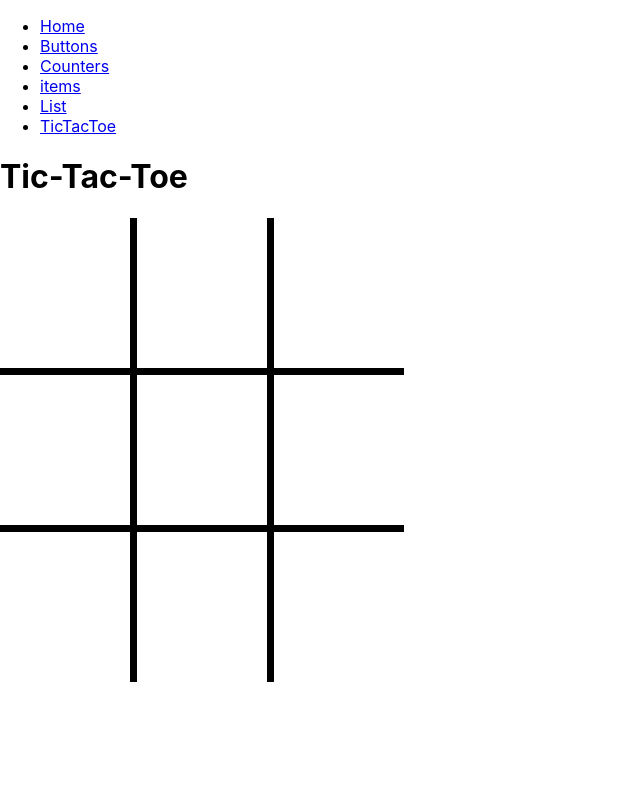
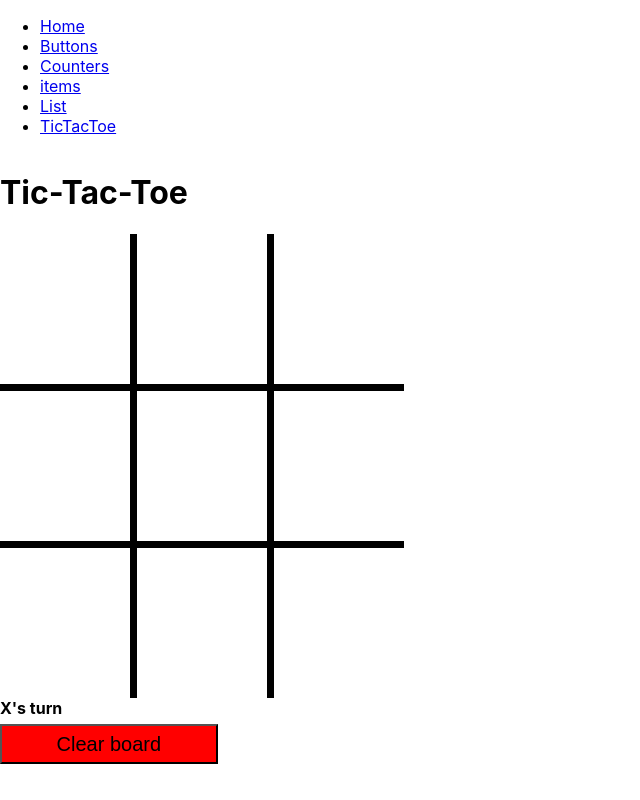
Before and after one commit to Sampo71/React_yes, a React (Create React App) app in the folder sk_react_harjotus/: page /ticTacToe in a window 1280 px wide. Shown: the whole page, without its empty margins (0-640 px from the left). Built offline with nearby package versions, Linux system fonts and the light colour scheme.

Commit message:
tic-tac-toe valmis

```diff
--- a/sk_react_harjotus/src/pages/Buttons.jsx
+++ b/sk_react_harjotus/src/pages/Buttons.jsx
@@ -7,7 +7,7 @@
     const[count2, setCount2,] = useState(0);
 
     function countClicks(){
-        setCount(count +1);
+        setCount(count +100);
     }
 
     function resetClicks(){
@@ -16,7 +16,7 @@
     }
 
     function countClicks2(){
-        setCount2(count2 +1)
+        setCount2(count2 +100)
     }
 
     return(
--- a/sk_react_harjotus/src/tictactoe/Tictactoe.css
+++ b/sk_react_harjotus/src/tictactoe/Tictactoe.css
@@ -26,3 +26,19 @@
 .b-right{
     border-right: 7px solid black;
 }
+
+.game{
+    font-weight: bold;
+    display:flex;
+    width:100%;
+    flex-direction: column;
+    color: black;
+}
+
+.game button{
+    width: 17%;
+    padding:0.5%;
+    margin-top: 0.5%;
+    margin-bottom: 1%;
+    font-size: 20px;
+}
--- a/sk_react_harjotus/src/tictactoe/Tictactoe.jsx
+++ b/sk_react_harjotus/src/tictactoe/Tictactoe.jsx
@@ -15,14 +15,19 @@
        const winner = checkWinner();
        if(winner){
         setStatus(`Winner: ${winner}`);
-       }
-    },[gameState])
+       }else if(!gameState.includes('')){
+        setStatus("Draw")
+       }else{
+            setStatus(`${isXTurn ? 'X' : 'O'}'s turn`)
+        }
+      },[gameState])
+
 
     const onSquareClick =(index)=>{
         let strings = Array.from(gameState);
 
         if(status.includes("Winner")){
-            return;
+                return;
         }
 
         if(strings[index] !== ''){
@@ -53,9 +58,28 @@
 
     return(
         <div>
+            <div className="game">
             <h1>Tic-Tac-Toe</h1>
             <Board gameState={gameState} onSquareClick={onSquareClick}/>
-            {status}
+            {!status.includes("Winner") &&(
+                <>
+                   <span>{status}</span>
+                   <button style={{background:"red"}} onClick ={()=>{
+                    setGameState(initialBoard);
+                    setIsXTurn(true);
+                   }}>Clear board</button>
+               </>
+            )}
+                  {status.includes("Winner") &&(
+                <>
+                   <span style={{color:"green"}}>{status}</span>
+                   <button style={{background:"lightgreen"}} onClick ={()=>{
+                    setGameState(initialBoard);
+                    setIsXTurn(true);
+                   }}>Play again?</button>
+               </>
+            )}
+            </div>
         </div>
     );
 }
```
